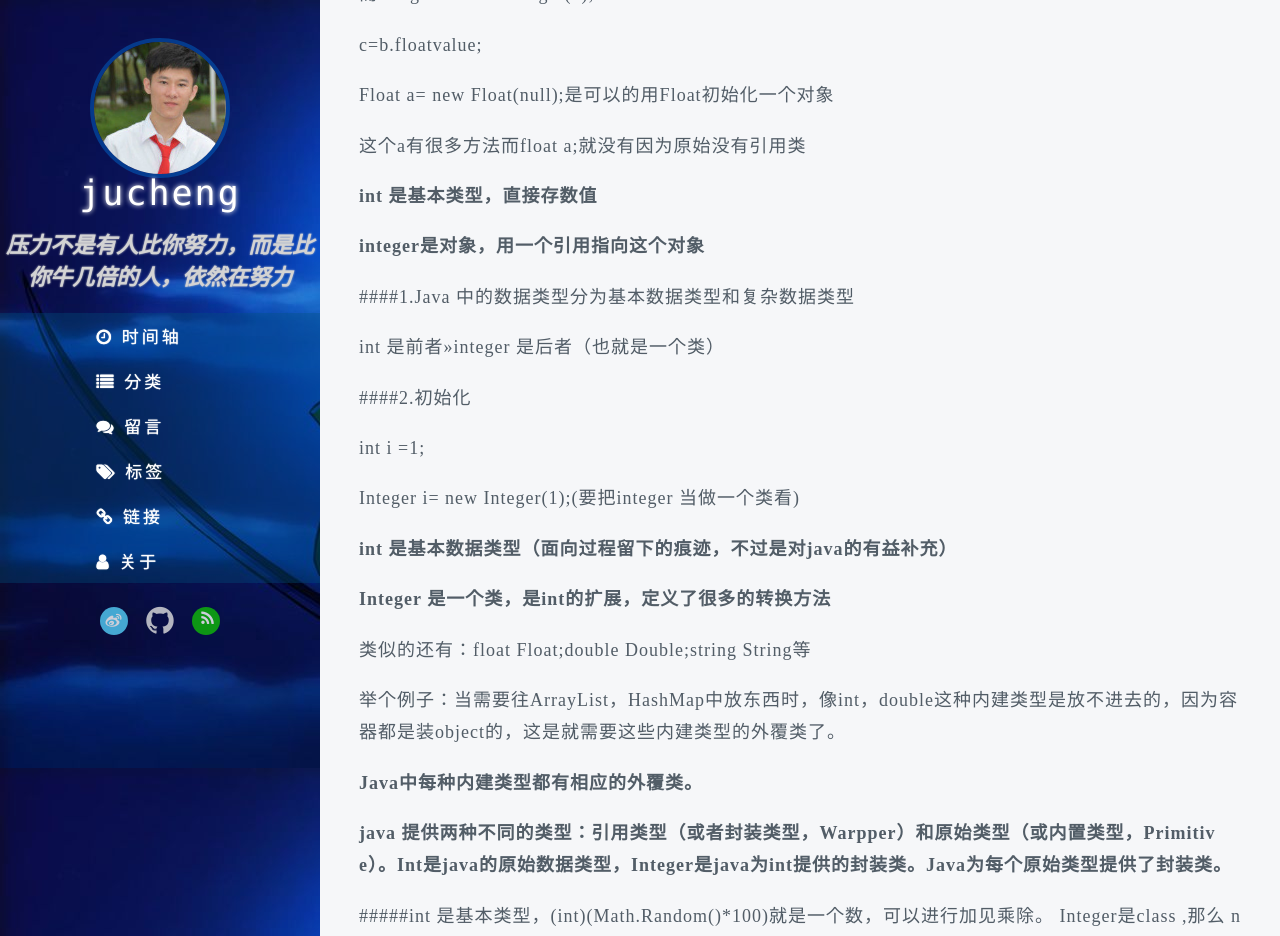
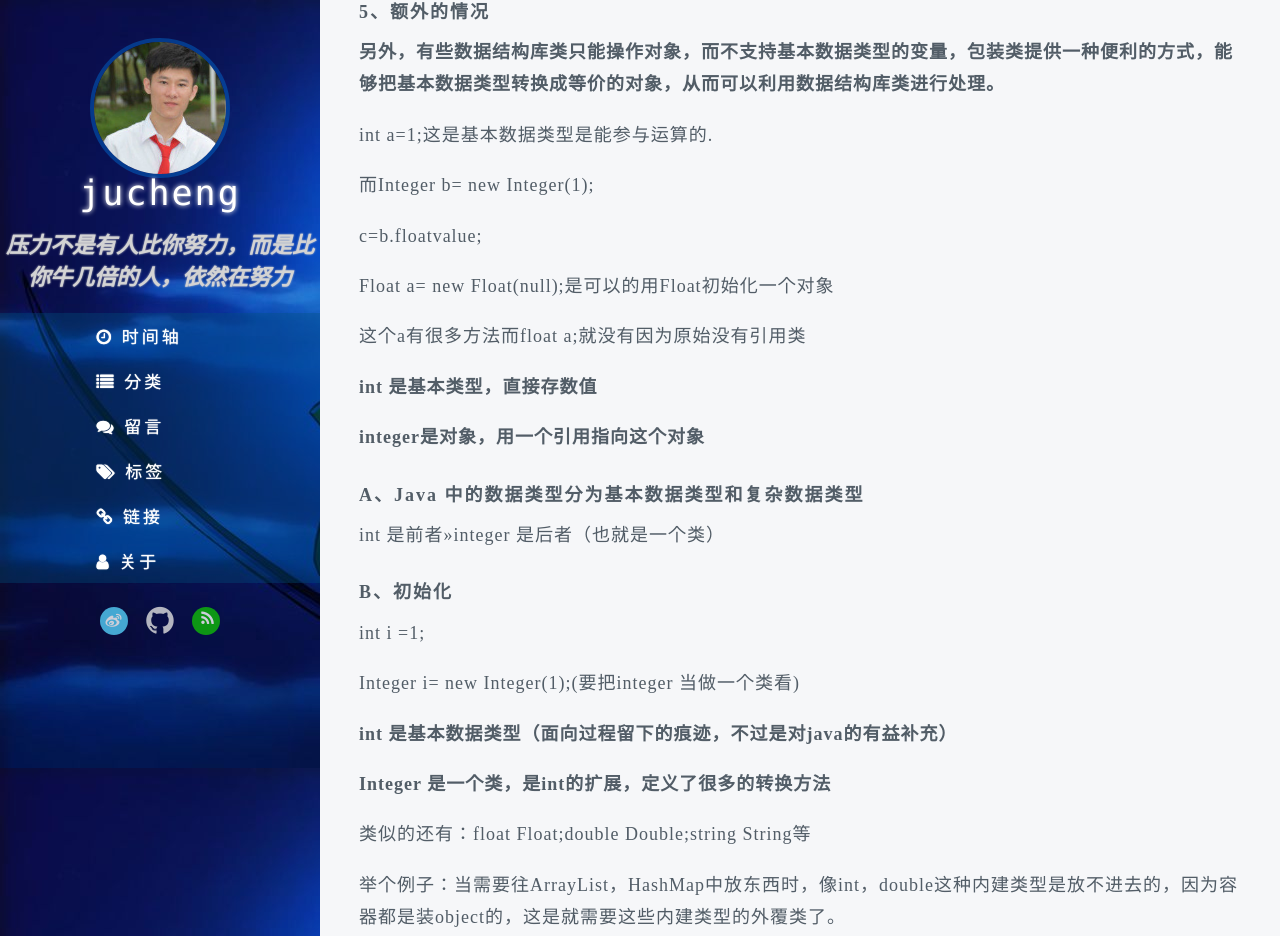
Before and after one commit to jucheng/jucheng.github.io, a Jekyll site: the page built from _posts/2015-8-21-Java-int&integer.md, in a window 1280 px wide and 1400 px high, scrolled down 4717 px. Shown: the top 936 px of the window. Built offline with Jekyll 4.4.1, drawn with Linux system fonts in a browser that asks for light colours; nearby versions of some CDN libraries; comment, search, counter and statistics services are not loaded; some of the changed text lies outside the part shown.

Commit message:
2015-8-21-Java-int&integer
modify the title type of the artical

```diff
--- a/_posts/2015-8-21-Java-int&integer.md
+++ b/_posts/2015-8-21-Java-int&integer.md
@@ -146,6 +151,8 @@
 
 **实现这种对象包装的目的主要是因为类能够提供必要的方法，用于实现基本数据类型的数值与可打印字符串之间的转换，以及一些其他的实用程序方法；**
 
+#### 5、额外的情况
+
 **另外，有些数据结构库类只能操作对象，而不支持基本数据类型的变量，包装类提供一种便利的方式，能够把基本数据类型转换成等价的对象，从而可以利用数据结构库类进行处理。**
 
 
@@ -164,11 +171,11 @@
 **integer是对象，用一个引用指向这个对象**
 
 
-####1.Java 中的数据类型分为基本数据类型和复杂数据类型
+#### A、Java 中的数据类型分为基本数据类型和复杂数据类型
 
 int 是前者>>integer 是后者（也就是一个类）
 
-####2.初始化
+#### B、初始化
 
 int i =1;
 
@@ -188,4 +195,4 @@
 
 **java 提供两种不同的类型：引用类型（或者封装类型，Warpper）和原始类型（或内置类型，Primitive）。Int是java的原始数据类型，Integer是java为int提供的封装类。Java为每个原始类型提供了封装类。**
 
-#####int 是基本类型，(int)(Math.Random()*100)就是一个数，可以进行加见乘除。 Integer是class ,那么 new Integer(temp)就是一个对象了，可以用到Integer这个class的方法，例如用intvalue()可以返回这个int的值。
+##### int 是基本类型，(int)(Math.Random()*100)就是一个数，可以进行加见乘除。 Integer是class ,那么 new Integer(temp)就是一个对象了，可以用到Integer这个class的方法，例如用intvalue()可以返回这个int的值。
```
Also changed, not shown: other parts of _posts/2015-8-21-Java-int&integer.md (+7 -2 lines).
